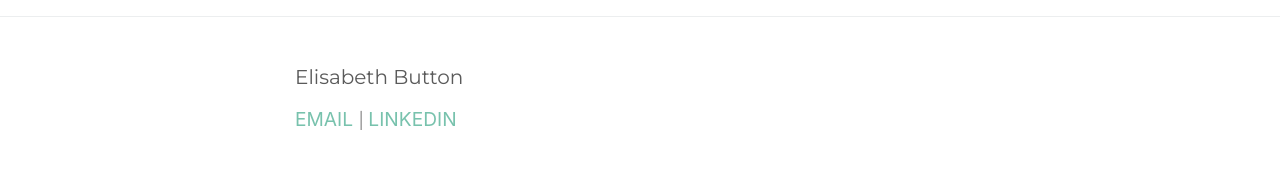
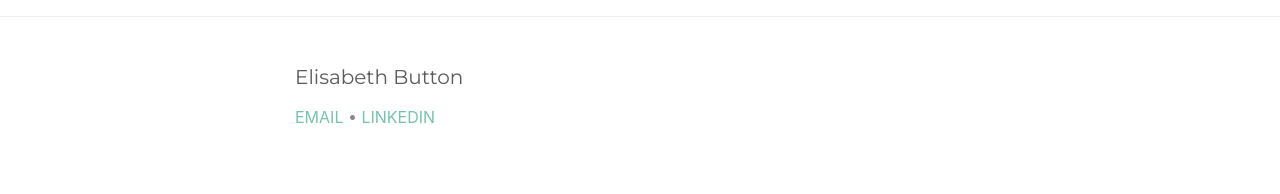
Before and after one commit to emsbutton/portfolio, a Jekyll site: the page built from index.html, in a window 1280 px wide. Shown: the part 762-956 px from the top of the page. Built offline with Jekyll 4.4.1, drawn with Linux system fonts in a browser that asks for light colours; nearby versions of some CDN libraries; comment, search, counter and statistics services are not loaded.

Commit message:
footer styles

```diff
--- a/_includes/footer.html
+++ b/_includes/footer.html
@@ -17,9 +17,9 @@
           </li> -->
           {%- if site.email -%}
             <li>
-              <a class="smallish" href="mailto:{{ site.email }}">
+              <a class="contact-links" href="mailto:{{ site.email }}">
                 Email
-              </a>  |  <a class="smallish" href="https://www.linkedin.com/in/elisabeth-button-aa34a620/"> LinkedIn</a>
+              </a>  •  <a class="contact-links" href="https://www.linkedin.com/in/elisabeth-button-aa34a620/"> LinkedIn</a>
             </li>
           {%- endif -%}
         </ul>
--- a/assets/main.scss
+++ b/assets/main.scss
@@ -18,7 +18,10 @@
     font-size: 1.2rem;
     text-transform: uppercase;
 }
-
+.contact-links {
+    font-size: 1rem;
+    text-transform: uppercase;
+}
 .fa, .fas {
     font-weight: 900;
     font-size: 3rem;
```
